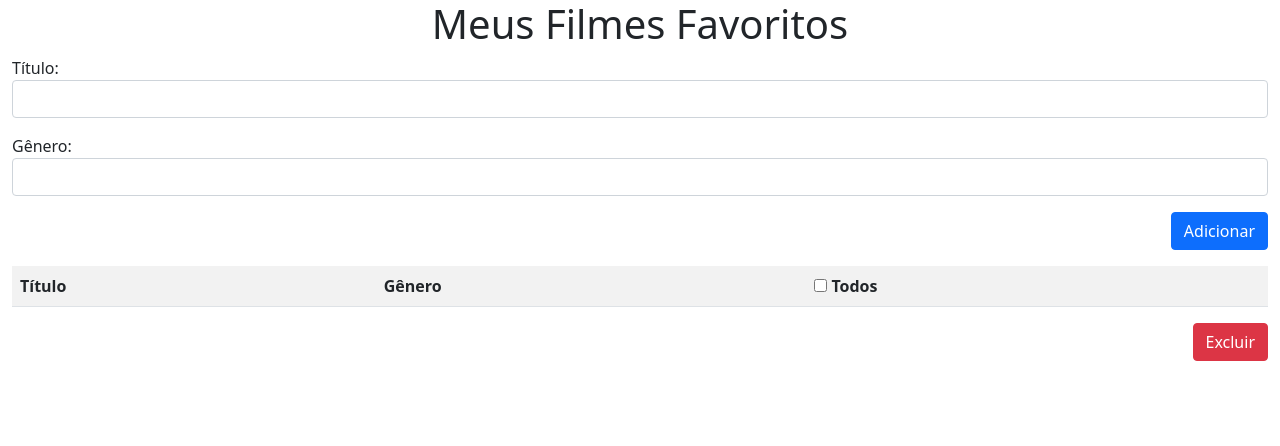
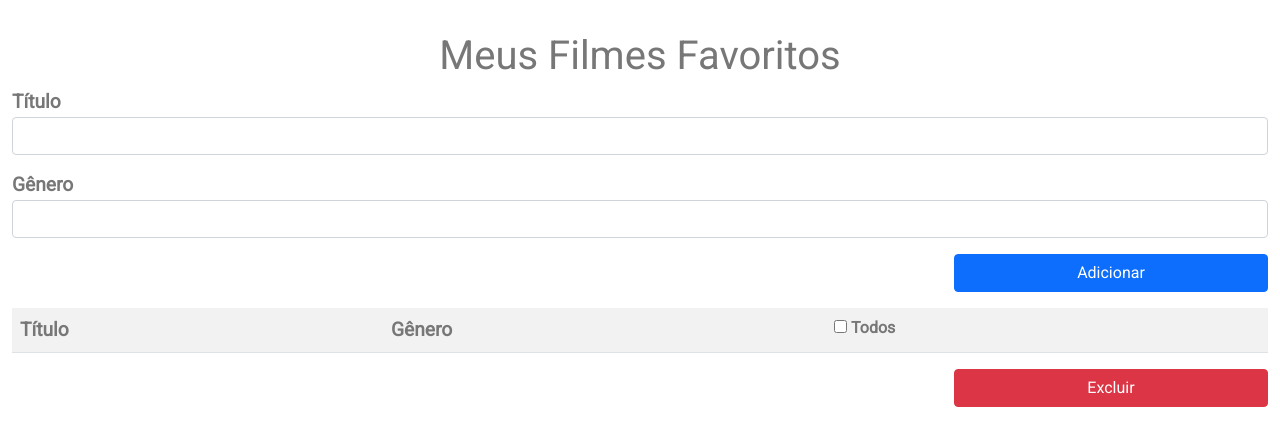
Before and after one commit to odiegosantos/favorite-movie-list, a plain HTML site: page index.html in a window 1280 px wide. Drawn offline with Linux system fonts and the light colour scheme.

Commit message:
folder restructuring

```diff
--- /dev/null
+++ b/assets/css/main.css
@@ -0,0 +1,27 @@
+@import url('https://fonts.googleapis.com/css2?family=Roboto:wght@100;400&display=swap');
+
+* {
+  margin: 0;
+  padding: 0;
+  box-sizing: border-box;
+  color: #777;
+}
+
+body {
+  font-family: 'Roboto', sans-serif;
+}
+
+.title {
+  margin-top: 2rem;
+  text-align: center;
+}
+
+.movieTitle {
+  font-weight: bold;
+  font-size: 1.2rem;
+}
+
+.right {
+  display: flex;
+  justify-content: flex-end;
+}
--- a/css/main.css
+++ /dev/null
@@ -1,9 +0,0 @@
-* {
-  margin: 0;
-  padding: 0;
-  box-sizing: border-box;
-}
-.right {
-  display: flex;
-  justify-content: flex-end;
-}
--- a/index.html
+++ b/index.html
@@ -3,8 +3,8 @@
 
 <head>
   <meta charset="UTF-8">
-  <link rel="stylesheet" href="css/bootstrap.min.css">
-  <link rel="stylesheet" href="css/main.css">
+  <link rel="stylesheet" href="vendor/bootstrap/bootstrap.min.css">
+  <link rel="stylesheet" href="assets/css/main.css">
   <title>Lista de Filmes</title>
 </head>
 
@@ -12,23 +12,23 @@
   <div class="container-fluid">
     <div class="row">
       <div class="col-sm-12">
-        <h1 class="text-center">Meus Filmes Favoritos</h1>
+        <h1 class="title">Meus Filmes Favoritos</h1>
         <p>
-          <label for="inTitle">Título:</label>
+          <label for="inTitle" class="movieTitle">Título</label>
           <input type="text" class="form-control" id="inTitle">
         </p>
         <p>
-          <label for="inGenre">Gênero:</label>
+          <label for="inGenre" class="movieTitle">Gênero</label>
           <input type="text" class="form-control" id="inGenre">
         </p>
         <p class="right">
-          <input type="button" class="btn btn-primary" value="Adicionar" id="btAddMovie">
+          <input type="button" class="w-25 btn btn-primary" value="Adicionar" id="btAddMovie">
         </p>
 
         <table class="table table-striped" id="tbMovies">
           <tr>
-            <th>Título</th>
-            <th>Gênero</th>
+            <th class="movieTitle">Título</th>
+            <th class="movieTitle">Gênero</th>
             <th>
               <label><input type="checkbox" id="ckEverything"> Todos </label>
             </th>
@@ -36,12 +36,12 @@
         </table>
 
         <p class="right">
-          <input type="button" class="btn btn-danger" value="Excluir" id="btDelete">
+          <input type="button" class="w-25 btn btn-danger" value="Excluir" id="btDelete">
         </p>
       </div>
     </div>
   </div>
-  <script src="js/main.js"></script>
+  <script src="assets/js/main.js"></script>
 </body>
 
 </html>
```
Also changed, not shown: assets/js/main.js (renamed from js/main.js), vendor/bootstrap/bootstrap.min.css (renamed from css/bootstrap.min.css).
